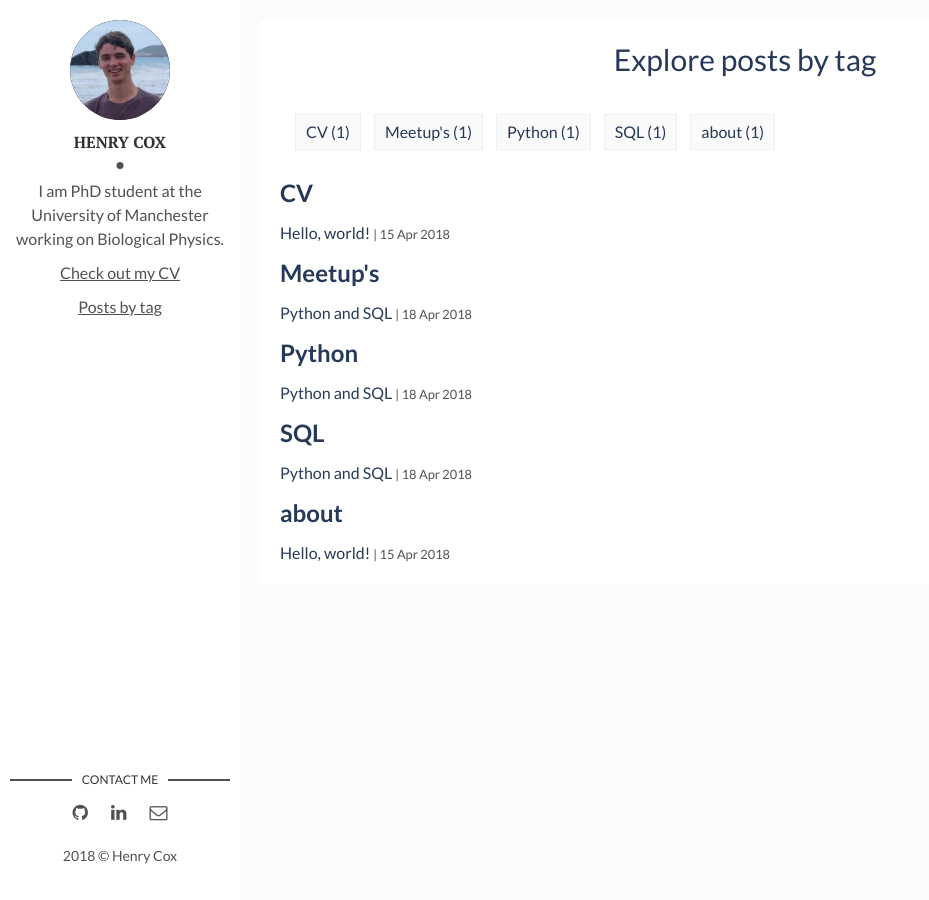
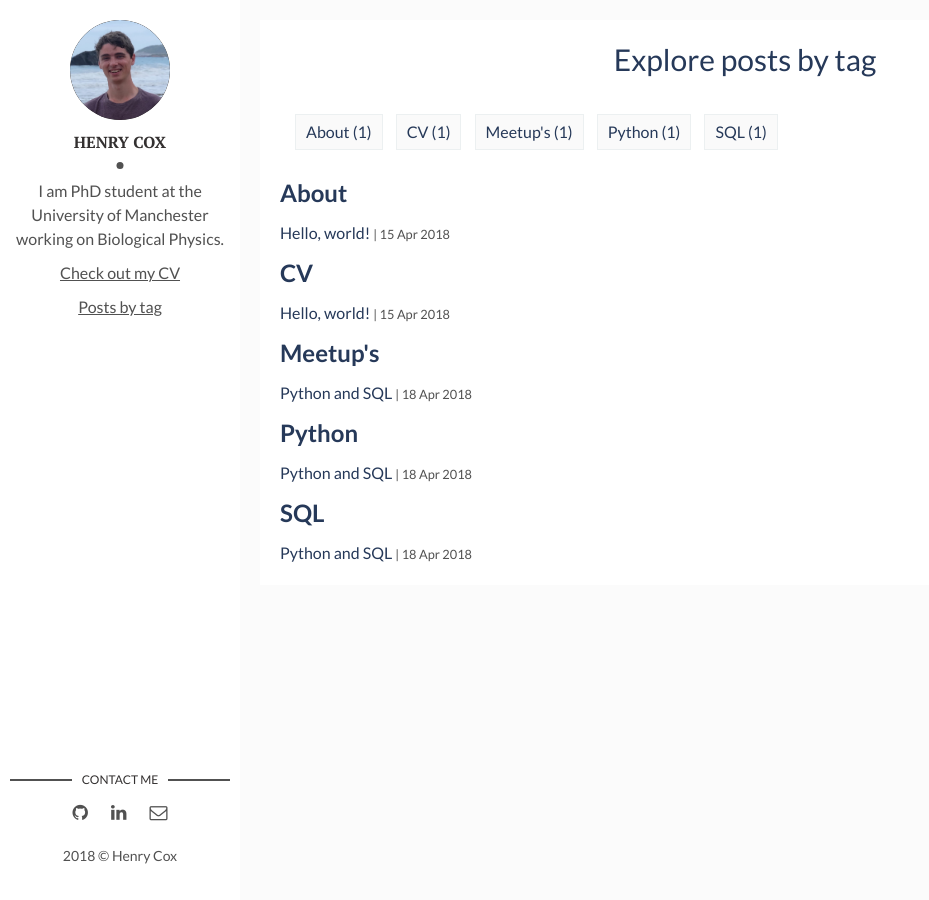
Before and after one commit to H-Cox/H-Cox.github.io, a Jekyll site: the page built from tags.html, in a window 1280 px wide. Shown: the whole page, without its empty margins (0-929 px from the left). Built offline with Jekyll 4.4.1, drawn with Linux system fonts in a browser that asks for light colours; Markdown is read by kramdown in place of the engine named in the settings.

```diff
--- a/_posts/2018-04-16-hello-world.markdown
+++ b/_posts/2018-04-16-hello-world.markdown
@@ -4,7 +4,7 @@ title: Hello, world!
 date: 2018-04-16 00:00:00 +0300
 description:
 img: peaks.jpg
-tags: [about, CV]
+tags: [About, CV]
 ---
 
 Hello, world!
```
